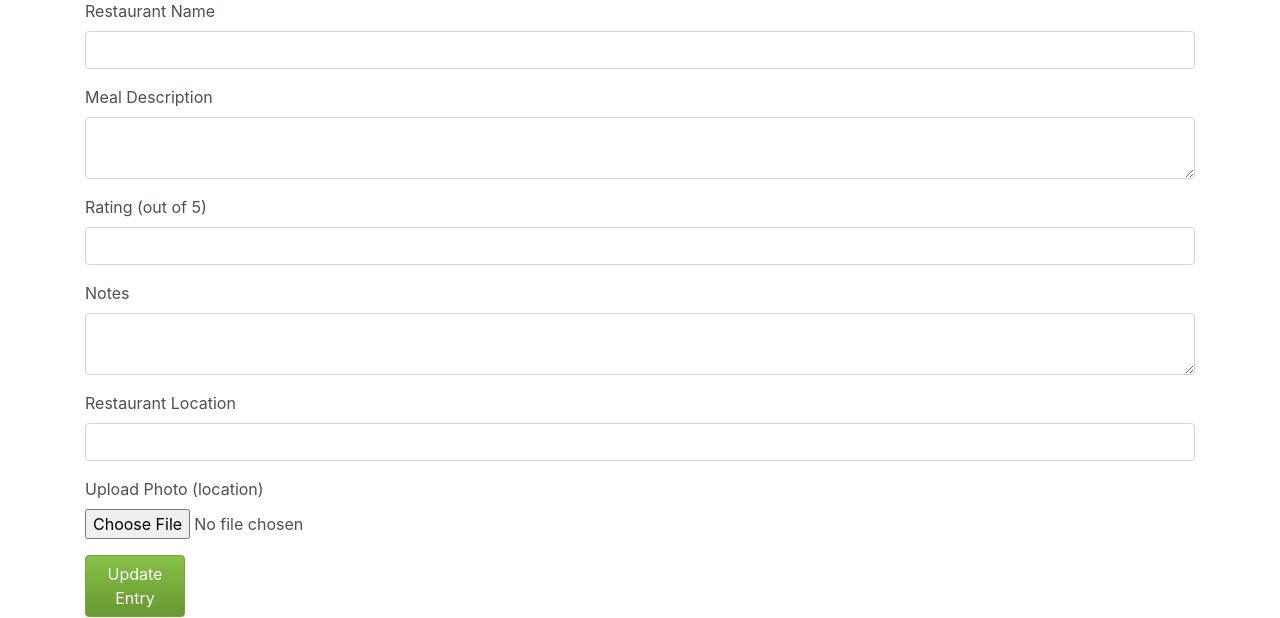
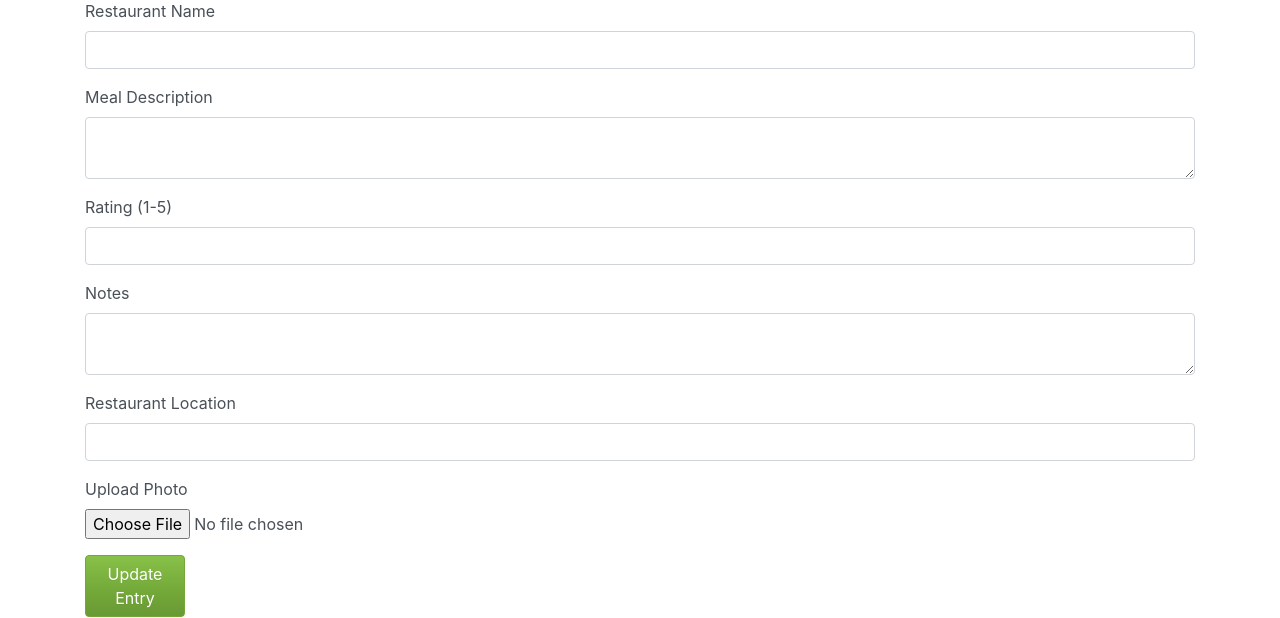
Before and after one commit to anushil7a/Food-Journal-App, a Flask app: page /edit/1 in a window 1280 px wide. Shown: the part 127-745 px from the top of the page. Run offline with Flask 3, Linux system fonts and the light colour scheme; some libraries are stand-ins or nearby versions.

Commit message:
Update edit_entry.html

```diff
--- a/templates/edit_entry.html
+++ b/templates/edit_entry.html
@@ -19,7 +19,7 @@
         </div>
     </div>
     <div class="form-group">
-        <label for="rating">Rating (out of 5)</label>
+        <label for="rating">Rating (1-5)</label>
         <input type="number" class="form-control" id="rating" name="rating" min="1" max="5" value="{{ entry.rating }}" required>
         <div class="invalid-feedback">
             Please provide a rating between 1 and 5.
@@ -37,7 +37,7 @@
         </div>
     </div>
     <div class="form-group">
-        <label for="photo">Upload Photo (location)</label>
+        <label for="photo">Upload Photo</label>
         <input type="file" class="form-control-file" id="photo" name="photo" accept="image/*" >
     </div>
     <button type="submit" class="btn btn-success">Update Entry</button>
```
